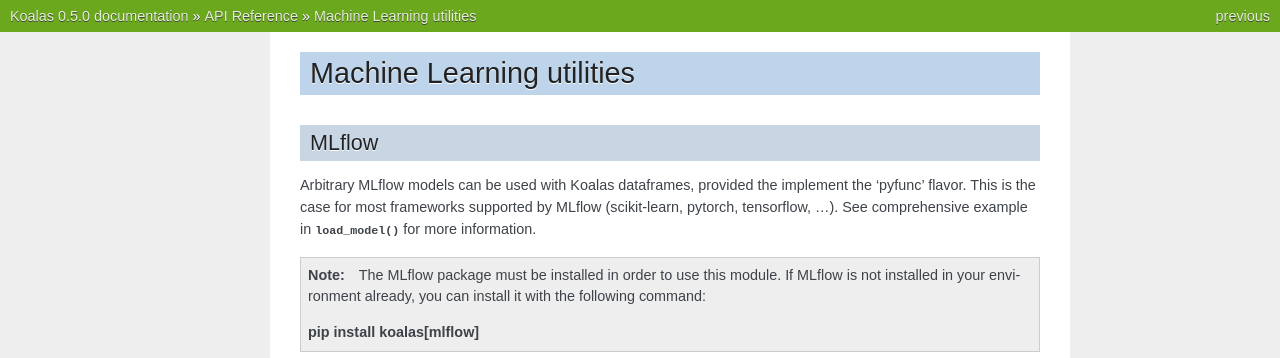
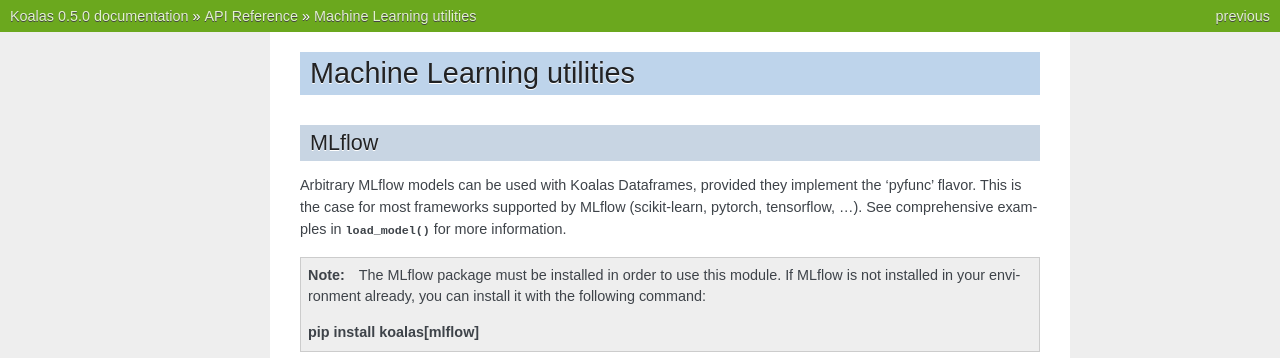
Before and after one commit to databricks/koalas, a Sphinx documentation site: the page built from docs/source/reference/ml.rst, in a window 1280 px wide, cut to the strip 0-358 px from the top of the page. Built offline with Sphinx 7.4.7, drawn with Linux system fonts in a browser that asks for light colours; pages that are not in the unit, such as notebooks, are missing from menus; the version number is read from the project's files by our own code.

Commit message:
comments

```diff
--- a/docs/source/reference/ml.rst
+++ b/docs/source/reference/ml.rst
@@ -8,10 +8,10 @@
 MLflow
 ~~~~~~
 
-Arbitrary MLflow models can be used with Koalas dataframes,
-provided the implement the 'pyfunc' flavor. This is the case
+Arbitrary MLflow models can be used with Koalas Dataframes,
+provided they implement the 'pyfunc' flavor. This is the case
 for most frameworks supported by MLflow (scikit-learn, pytorch,
-tensorflow, ...). See comprehensive example in
+tensorflow, ...). See comprehensive examples in
 :func:`load_model` for more information.
 
 .. note::
```
